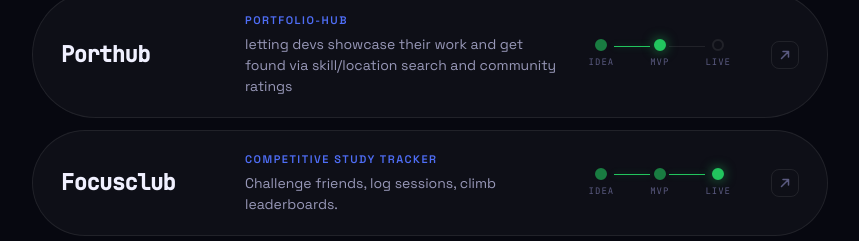
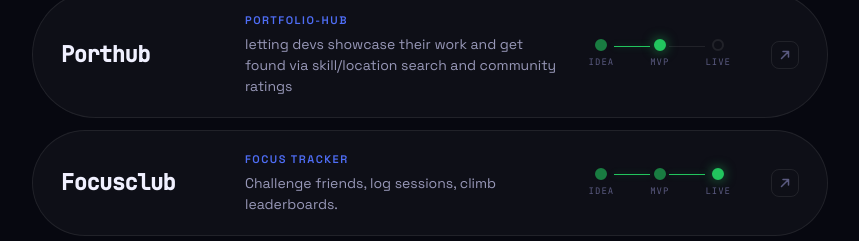
Before and after one commit to reevee07/portfolio, a Next.js app: page / in a window 1280 px wide. Shown: the part 1241-1482 px from the top of the page, without its empty margins (210-1069 px from the left). Built offline with nearby package versions, Linux system fonts and the light colour scheme; no server answers.

Commit message:
dddddddddddddd

```diff
--- a/app/page.tsx
+++ b/app/page.tsx
@@ -26,7 +26,7 @@ const PROJECTS = [
   { name: 'Byebill',     url: 'https://byebill.in',      cat: 'Revolutionary Billing for Restaurants', desc: 'Smart billing system and live coupons to boost sales value.',                                           stage: 'mvp' },
   { name: 'Markhub',     url: 'https://markhub.app',     cat: 'Unified Bookmark Manager',              desc: 'All your saved links from different apps, one calm space.',                                             stage: 'mvp' },
   { name: 'Porthub', url: '', cat: 'Portfolio-hub',              desc: ' letting devs showcase their work and get found via skill/location search and community ratings',                                    stage: 'mvp' },
-  { name: 'Focusclub',  url: 'https://study-logbook.vercel.app/',  cat: 'Competitive Study Tracker',              desc: 'Challenge friends, log sessions, climb leaderboards.',                                                  stage: 'live' },
+  { name: 'Focusclub',  url: 'https://study-logbook.vercel.app/',  cat: 'Focus Tracker',              desc: 'Challenge friends, log sessions, climb leaderboards.',                                                  stage: 'live' },
   { name: 'Li-bro',      url: '#',                       cat: 'Student Management App for Libraries',  desc: 'Gamified study tracker for libraries — log hours, compete, climb leaderboards.', stage: 'mvp' },
 ]
 
```
